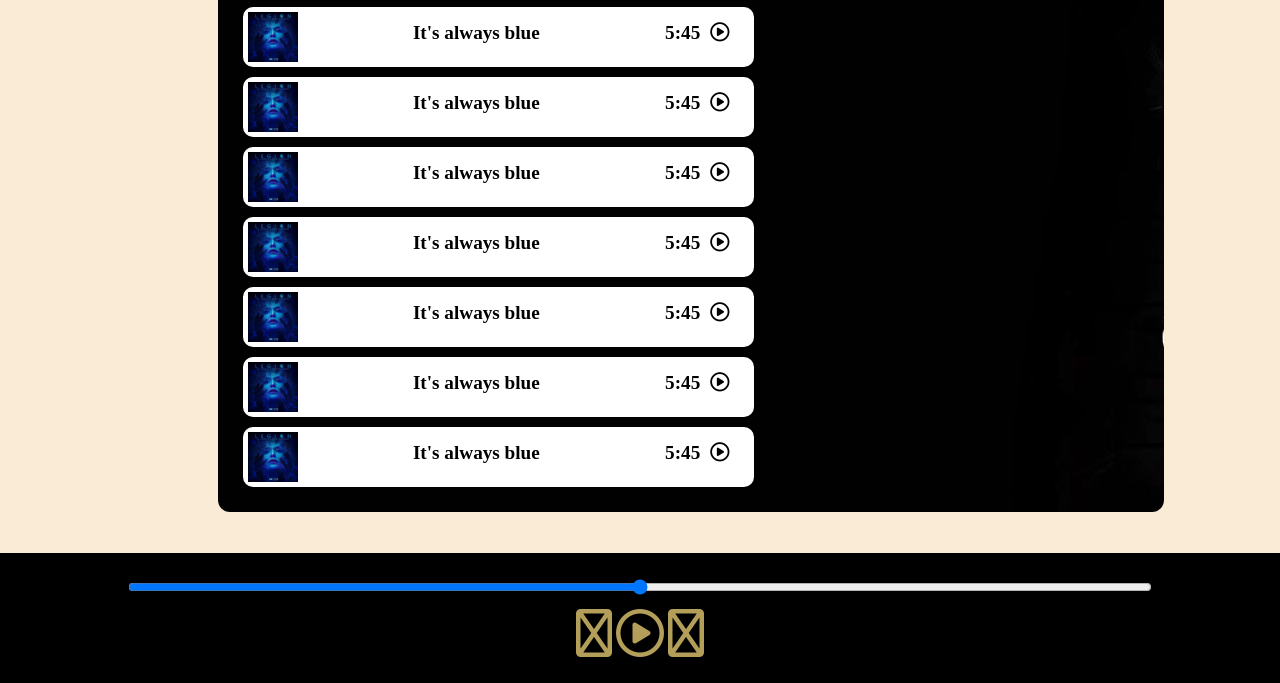
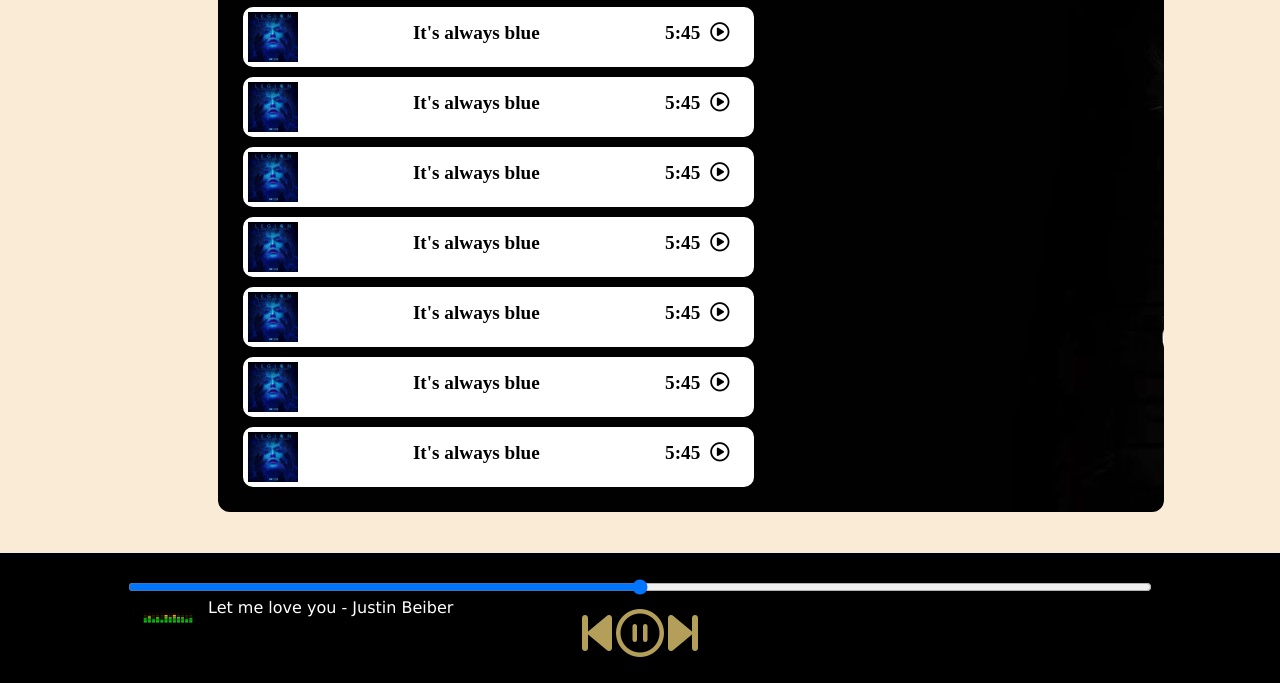
Before and after one commit to surbhi713/spotifyclone, a plain HTML site: page index.html in a window 1280 px wide. Both pictures are taken after a click on the icon 640 px from the left and 846 px from the top of the page. Shown: the part 213-896 px from the top of the page. Drawn offline with Linux system fonts and the light colour scheme.

Commit message:
audioelement

```diff
--- a/index.html
+++ b/index.html
@@ -18,6 +18,7 @@
     <div class="container">
         <div class="songlist">
             <h1>BEST OF NCS - No copyright sounds</h1>
+            <div class="songItemContainer">
             <div class="songItems">
                 <img src="covers/1.jpg" alt=""><span class="title">It's always blue</span><span class="timespan">5:45
                             <i class="far fa-circle-play" style="color: black;"></i></span>
@@ -46,16 +47,19 @@
                             <i class="far fa-circle-play" style="color: black;"></i></span>
             </div>
         </div>
+        </div>
         <div class="songbanner"></div>
     </div><br>
     <div class="bottom">
         <input type="range" name="range" id="myprogressbar" min="0" max="100">
         <div class="icons">
             <!-- fontawesome items -->
-            <i class="far fa-3x fa-step-backward" style="color: #b39f59;"></i>
-            <i class="far fa-3x fa-circle-play" style="color: #b39f59;"></i>
-            <i class="far fa-3x fa-step-forward" style="color: #b39f59;"></i>
-
+            <i class="fas fa-3x fa-step-backward" style="color: #b39f59;"></i>
+            <i id="masterPlay" class="far fa-3x fa-circle-play" style="color: #b39f59; "></i>
+            <i class="fas fa-3x fa-step-forward" style="color: #b39f59;"></i>
+        </div>
+        <div class="songBar">
+            <img src="playing.gif" alt="" width="42px" id="gif"> Let me love you - Justin Beiber
         </div>
     </div>
 
--- a/script.js
+++ b/script.js
@@ -1 +1,53 @@
-const songitems = document.getElementsByClassName("songItems")
+console.log("welcome to spotify")
+
+// Initializing variables
+let songIndex = 0 ;
+let audioElement = new Audio('songs/1.mp3')
+let masterPlay = document.getElementById("masterPlay");
+let myprogressbar = document.getElementById("myprogressbar")
+let gif = document.getElementById("gif")
+
+
+
+// database/api
+
+// let songs = [
+//     {songName:" let me love you", filePath:"songs/1.mp3", coverPath:"covers/1.jpg"},
+//     {songName:" let me love you", filePath:"songs/1.mp3", coverPath:"covers/1.jpg"},
+//     {songName:" let me love you", filePath:"songs/1.mp3", coverPath:"covers/1.jpg"},
+//     {songName:" let me love you", filePath:"songs/1.mp3", coverPath:"covers/1.jpg"},
+//     {songName:" let me love you", filePath:"songs/1.mp3", coverPath:"covers/1.jpg"},
+//     {songName:" let me love you", filePath:"songs/1.mp3", coverPath:"covers/1.jpg"},
+//     {songName:" let me love you", filePath:"songs/1.mp3", coverPath:"covers/1.jpg"},
+// ]
+
+// audioElement.play()
+
+// Handle play/pause and click
+
+// masterPlay.addEventListener('click',()=>{
+//     if(audioElement.paused|| audioElement.currentTime<=0){
+//         audioElement.play();
+//     }
+// })
+
+
+masterPlay.addEventListener("click",()=>{
+    if(audioElement.paused|| audioElement.currentTime<=0){
+        audioElement.play();
+        masterPlay.classList.remove("fa-circle-play")
+        masterPlay.classList.add("fa-pause-circle")
+        gif.style.opacity=1;
+    }
+    else{
+        audioElement.pause()
+        masterPlay.classList.remove('fa-pause-circle');
+        masterPlay.classList.add('fa-play-circle');
+        gif.style.opacity=0;
+    }
+})
+
+
+// myprogressbar.addEventListener('timeupdate',()=>{
+//     console.log("time")
+// })
--- a/style.css
+++ b/style.css
@@ -125,3 +125,20 @@ img{
     display: flex;
     cursor: pointer
 }
+.songBar{
+    position: absolute;
+    left: 10vw;
+    display: flex;
+    font-family: Verdana, Geneva, Tahoma, sans-serif;
+}
+
+.songBar img{
+   height: 10px;
+   display: flex;
+   margin: 15px;
+}
+
+.songInfo img{
+    opacity: 0;
+    transition: opacity 0.4s ease-in;
+}
```
